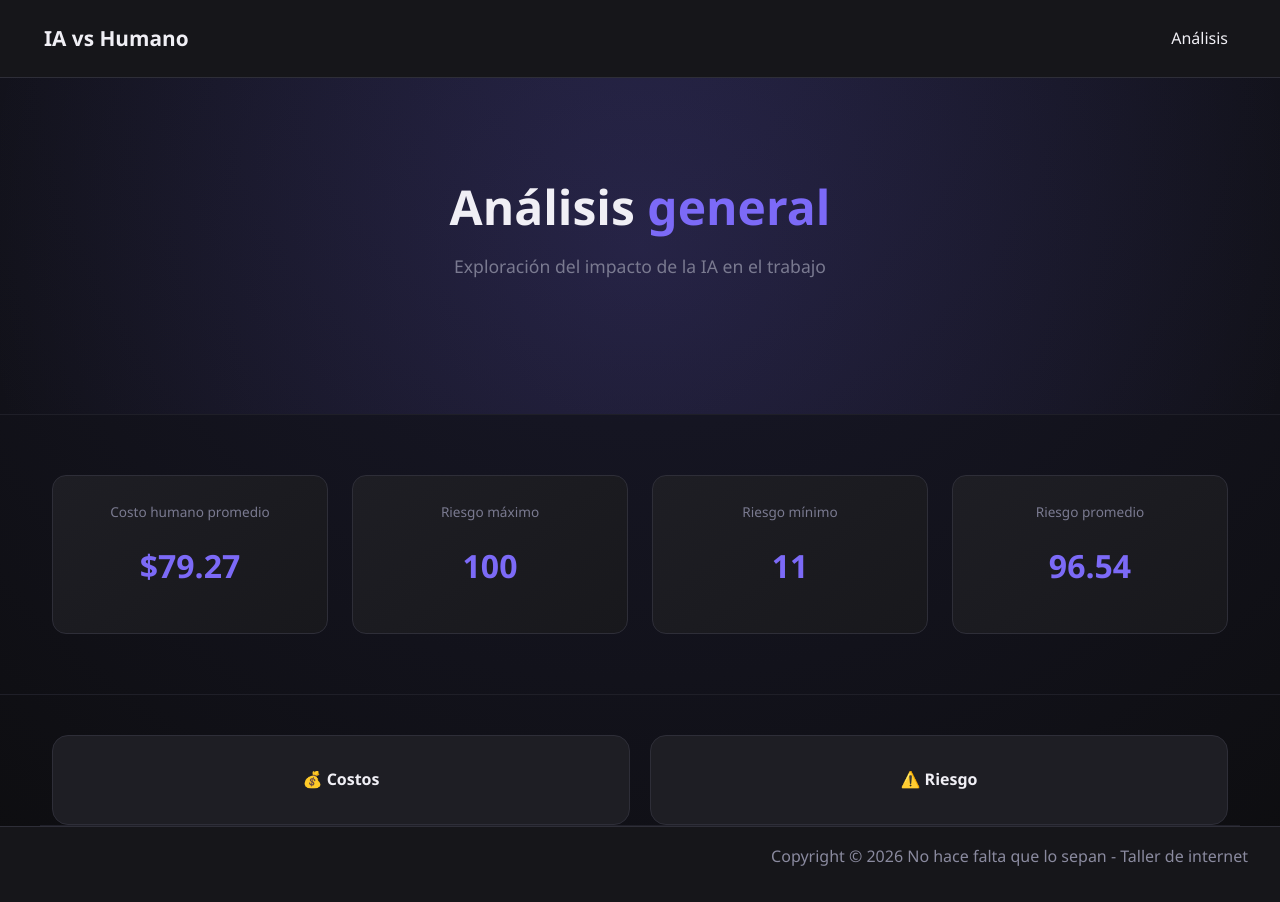
After one commit to matiascena06/repogit, a Flask app: page /analisis in a window 1280 px wide. The commit adds this page. Run offline with Flask 3, Linux system fonts and the light colour scheme; data comes from the database, SQL or seed files in the repository.

Commit message:
htmls y css

```diff
--- a/app.py
+++ b/app.py
@@ -12,6 +12,7 @@ app = Flask(__name__)
 BASE_DIR = os.path.dirname(os.path.abspath(__file__))
 STATIC_DIR = os.path.join(BASE_DIR, 'static')
 db_path = os.path.join(BASE_DIR, 'instance', 'database.db')
+
 
 def init_db():
     conn = sqlite3.connect(db_path)
@@ -46,124 +47,79 @@ def obtener_df():
     industrias = ['government', 'healthcare', 'mlops', 'education', 'legal', 'finance']
     return df[df['Industry'].isin(industrias)]
 
+
 def generar_graficos():
     df = obtener_df()
     if df.empty:
         return
 
+    plt.figure()
     scatter = plt.scatter(
         df['Human_Labor_Cost_hr'],
         df['Agent_Labor_Equivalent_Cost'],
-        s=df['Automation_Risk_Index'] * 1,
+        s=df['Automation_Risk_Index'] * 5,
         c=df['Automation_Risk_Index'],
         cmap='coolwarm',
         alpha=0.7
     )
-    plt.colorbar(scatter, label='Riesgo de automatización')
-    plt.title("Costo humano vs IA (tamaño y color = riesgo)")
-    plt.xlabel("Costo humano/hr")
-    plt.ylabel("Costo IA")
-
+    plt.colorbar(scatter)
+    plt.title("Costo humano vs IA")
     plt.savefig(os.path.join(STATIC_DIR, 'g1.png'))
     plt.close()
 
-    low  = df[df["Regulatory_Moat"] == "Low"]["AI_Augmentation_Factor"].values
-    med  = df[df["Regulatory_Moat"] == "Med"]["AI_Augmentation_Factor"].values
-    high = df[df["Regulatory_Moat"] == "High"]["AI_Augmentation_Factor"].values
-
-    pivot_df = df.groupby(['Industry', 'Regulatory_Moat']).size().unstack(fill_value=0)
-    pivot_df['Total'] = pivot_df.sum(axis=1)
-    pivot_df = pivot_df.sort_values(by='Total', ascending=False).drop(columns='Total')
-    pivot_df = pivot_df[['Low', 'Med', 'High']]
-    plt.figure(figsize=(14, 8))
-    pivot_df.plot(kind='bar', stacked=True, color=['#7dd3e7', '#7b68ee', '#e67e35'], ax=plt.gca(), edgecolor='white', linewidth=0.5)
-    plt.xticks(rotation=45, ha='right')
-    plt.show()
-    plt.savefig(os.path.join(STATIC_DIR, 'g2.png'))
+    plt.figure()
+    df.groupby('Industry')['Inference_Cost_2026'].mean().plot(kind='barh')
+    plt.title("Costo IA por industria")
+    plt.savefig(os.path.join(STATIC_DIR, 'g3.png'))
     plt.close()
 
-    plt.figure(figsize=(10,6))
-    sns.scatterplot(
-        data=df,
-        x='Substitution_Elasticity',
-        y='Automation_Risk_Index',
-        hue='Industry',
-        palette="Set2",
-        s=100,
-        alpha=0.7
-    )
-    plt.title("Elasticidad de sustitución vs Riesgo de automatización")
-    plt.xlabel("Elasticidad de sustitución")
-    plt.ylabel("Riesgo de automatización")
-    plt.legend(title='Industria', bbox_to_anchor=(1.05, 1), loc='upper left')
-    plt.grid(True, linestyle='--', alpha=0.5)
-    plt.savefig(os.path.join(STATIC_DIR, 'g3.png'), bbox_inches='tight')
+    plt.figure()
+    sns.violinplot(data=df, x='Industry', y='Substitution_Year_Est')
+    plt.xticks(rotation=45)
+    plt.savefig(os.path.join(STATIC_DIR, 'g4.png'))
     plt.close()
 
-    plt.figure(figsize=(10,6))
-    plt.gca().set_axisbelow(True)
-
-    df_violin = df.dropna(subset=['Substitution_Year_Est', 'Industry'])
-
-    sns.violinplot(
-        data=df_violin,
-        x='Industry',
-        y='Substitution_Year_Est',
-        palette="coolwarm",
-        inner="quartile"
-    )
-
-    plt.title("Distribución de años de sustitución por industria")
-    plt.xlabel("Industria")
-    plt.ylabel("Año estimado de sustitución")
-    plt.xticks(rotation=45, ha='right')
-    plt.grid(axis='y', linestyle='-', alpha=0.5)
-    plt.savefig(os.path.join(STATIC_DIR, 'g4.png'), bbox_inches='tight')
+    plt.figure()
+    df.groupby('Industry')['Automation_Risk_Index'].mean().plot(kind='bar')
+    plt.title("Riesgo por industria")
+    plt.savefig(os.path.join(STATIC_DIR, 'g5.png'))
     plt.close()
-
-    industry_impact = df.groupby('Industry')['AI_Augmentation_Factor'].mean().sort_values(ascending=False).reset_index()
-
-    plt.figure(figsize=(12, 7))
-    sns.set_theme(style="whitegrid")
-
-    barplot = sns.barplot(
-        data=industry_impact,
-        x='AI_Augmentation_Factor',
-        y='Industry',
-        palette='magma'
-    )
-
-    for index, value in enumerate(industry_impact['AI_Augmentation_Factor']):
-        plt.text(value + 0.01, index, f'{value:.2f}', va='center', fontweight='bold')
-
-    plt.title('Ranking de Impacto: Potencial de IA promedio por Industria', fontsize=15, fontweight='bold')
-    plt.xlabel('Factor de Aumentación Promedio (0 a 1)', fontsize=12)
-    plt.ylabel('Industria', fontsize=12)
-    plt.xlim(0, 1.1)
-
-    plt.tight_layout()
-    plt.savefig(os.path.join(STATIC_DIR, 'g5.png'), bbox_inches='tight')
-    plt.close()
-
 
 
 @app.route('/')
 def index():
     return render_template('index.html')
 
-@app.route('/graficos')
-def graficos():
-    conn = sqlite3.connect(db_path)
-    df = pd.read_sql_query("SELECT * FROM registros LIMIT 10", conn)
-    conn.close()
-    stats = {
-        'promedio_costo_humano': round(df['Human_Labor_Cost_hr'].mean(), 2),
-        'maximo_riesgo': round(df['Automation_Risk_Index'].max(), 2),
-        'minimo_riesgo': round(df['Automation_Risk_Index'].min(), 2),
-        'promedio_riesgo': round(df['Automation_Risk_Index'].mean(), 2),
-    }
 
-    return render_template('graficos.html', stats=stats)
+@app.route('/analisis')
+def analisis():
+    try:
+        conn = sqlite3.connect(db_path)
+        df = pd.read_sql_query("SELECT * FROM registros", conn)
+        conn.close()
+
+        stats = {
+            'promedio_costo_humano': round(df['Human_Labor_Cost_hr'].mean(), 2),
+            'maximo_riesgo': round(df['Automation_Risk_Index'].max(), 2),
+            'minimo_riesgo': round(df['Automation_Risk_Index'].min(), 2),
+            'promedio_riesgo': round(df['Automation_Risk_Index'].mean(), 2),
+        }
+
+        return render_template('analisis.html', stats=stats)
+
+    except Exception as e:
+        return f"Error en analisis: {e}"
+
+
+@app.route('/costos')
+def costos():
+    return render_template('costos.html')
+
+
+@app.route('/riesgo')
+def riesgo():
+    return render_template('riesgo.html')
+
 
 if __name__ == '__main__':
     init_db()
--- a/static/style.css
+++ b/static/style.css
@@ -1,5 +1,5 @@
 body {
-    background: #0d0d0f;
+    background: radial-gradient(circle at top, #1a1a2e, #0d0d0f);
     color: #f0eff5;
     font-family: 'Segoe UI', sans-serif;
     font-size: 16px;
@@ -22,8 +22,8 @@ body {
 }
 
 .nav-link {
-        color: #7a7a90 !important;
-        transition: color 0.2s;
+    color: #7a7a90 !important;
+    transition: color 0.2s;
 }
 
 .nav-link:hover,
@@ -31,23 +31,10 @@ body {
     color: #f0eff5 !important;
 }
 
-.dropdown-menu {
-    background: #1e1e24;
-    border: 1px solid #2e2e38;
-}
-
-.dropdown-item {
-    color: #7a7a90;
-}
-
-.dropdown-item:hover {
-    background: #2e2e38;
-    color: #f0eff5;
-}
-
 #header {
     padding: 100px 2rem;
     text-align: center;
+    background: radial-gradient(circle, rgba(124,106,247,0.15), transparent);
 }
 
 .container-header h1 {
@@ -73,13 +60,12 @@ body {
     border-radius: 2rem;
     text-decoration: none;
     font-weight: 600;
-    transition: background 0.2s;
-    display: inline-block;
+    transition: all 0.2s ease;
 }
 
 .btn-principal:hover {
     background: #6353d4;
-    color: #fff;
+    transform: translateY(-2px);
 }
 
 #team {
@@ -91,7 +77,6 @@ body {
     font-size: 2rem;
     font-weight: 700;
     margin-bottom: 2.5rem;
-    color: #f0eff5;
 }
 
 .container-members {
@@ -105,7 +90,6 @@ body {
     display: flex;
     flex-direction: column;
     align-items: center;
-    gap: 0.75rem;
 }
 
 .avatar {
@@ -118,14 +102,83 @@ body {
     align-items: center;
     justify-content: center;
     color: #7c6af7;
-    font-size: 0.85rem;
-    font-weight: 600;
 }
 
-.team-members p {
-    color: #f0eff5;
-    font-weight: 500;
-    margin: 0;
+#stats {
+    padding: 60px 2rem;
+}
+
+.stats-grid {
+    display: grid;
+    grid-template-columns: repeat(auto-fit, minmax(200px, 1fr));
+    gap: 1.5rem;
+}
+
+.stat-card {
+    background: linear-gradient(145deg, #1e1e24, #18181c);
+    border: 1px solid #2e2e38;
+    border-radius: 14px;
+    padding: 1.5rem;
+    text-align: center;
+    transition: all 0.25s ease;
+}
+
+.stat-card:hover {
+    transform: translateY(-4px);
+    border-color: #7c6af7;
+    box-shadow: 0 10px 25px rgba(124,106,247,0.2);
+}
+
+.stat-label {
+    color: #7a7a90;
+    font-size: 0.85rem;
+}
+
+.stat-valor {
+    color: #7c6af7;
+    font-size: 2rem;
+    font-weight: 700;
+}
+
+.graficos-grid {
+    display: grid;
+    grid-template-columns: repeat(auto-fit, minmax(320px, 1fr));
+    gap: 2rem;
+    padding: 2rem 0;
+}
+
+.grafico-card {
+    background: rgba(30, 30, 36, 0.7);
+    border: 1px solid #2e2e38;
+    border-radius: 16px;
+    padding: 1.5rem;
+    text-align: center;
+    backdrop-filter: blur(10px);
+    transition: all 0.25s ease;
+}
+
+.grafico-card:hover {
+    transform: translateY(-6px);
+    box-shadow: 0 15px 40px rgba(0,0,0,0.6);
+}
+
+.grafico-card h3 {
+    color: #7c6af7;
+    margin-bottom: 1rem;
+    font-size: 1rem;
+    text-shadow: 0 0 8px rgba(124, 106, 247, 0.4);
+}
+
+.grafico-card img {
+    width: 100%;
+    border-radius: 10px;
+    background: white;
+    padding: 8px;
+    transition: transform 0.3s ease;
+}
+
+.grafico-card:hover img {
+    transform: scale(1.02);
 }
 
 footer {
@@ -134,77 +187,48 @@ footer {
     padding: 1rem 2rem;
     text-align: right;
     color: #8a8a9f;
-    font-size: 1rem;
 }
 
-.graficos-grid {
-    display: flex;
-    flex-wrap: wrap;
-    gap: 2rem;
-    justify-content: center;
-    padding: 2rem 0;
+.fade-in {
+    opacity: 0;
+    transform: translateY(20px);
+    animation: fadeIn 0.8s ease forwards;
 }
 
-.grafico-card {
-    background: #1e1e24;
-    border: 1px solid #2e2e38;
-    border-radius: 12px;
-    padding: 1.5rem;
-    text-align: center;
-    width: 45%;
+body.loaded .grafico-card {
+    opacity: 1;
+    transform: translateY(0);
 }
 
-.grafico-card h3 {
-    color: #7c6af7;
-    margin-bottom: 1rem;
-    font-size: 1rem;
+section {
+    border-bottom: 1px solid #1f1f28;
 }
 
-.grafico-card img {
-    width: 100%;
-    border-radius: 8px;
-}
-#stats {
-    padding: 60px 2rem;
+.container {
+    max-width: 1200px;
 }
 
-#stats h2 {
-    text-align: center;
-    font-size: 2rem;
-    font-weight: 700;
-    margin-bottom: 2rem;
+.analisis-links {
+    display: grid;
+    grid-template-columns: repeat(auto-fit, minmax(200px, 1fr));
+    gap: 20px;
+    margin-top: 40px;
 }
 
-.stats-grid {
-    display: flex;
-    justify-content: center;
-    gap: 1.5rem;
-    flex-wrap: wrap;
+.card-link {
+    background: #1e1e24;
+    padding: 30px;
+    border-radius: 16px;
+    text-align: center;
+    text-decoration: none;
+    color: #f0eff5;
+    font-weight: 600;
+    transition: all 0.25s ease;
+    border: 1px solid #2e2e38;
 }
 
-.stat-card {
-    background: #1e1e24;
-    border: 1px solid #2e2e38;
-    border-radius: 12px;
-    padding: 1.5rem 2rem;
-    text-align: center;
-    min-width: 180px;
-    transition: border-color 0.2s;
+.card-link:hover {
+    transform: translateY(-5px);
+    border-color: #7c6af7;
+    box-shadow: 0 10px 30px rgba(124,106,247,0.3);
 }
-
-.stat-card:hover {
-    border-color: #7c6af7;
-}
-
-.stat-label {
-    color: #7a7a90;
-    font-size: 0.85rem;
-    margin-bottom: 0.5rem;
-}
-
-.stat-valor {
-    color: #7c6af7;
-    font-size: 2rem;
-    font-weight: 700;
-    margin: 0;
-}
--- /dev/null
+++ b/templates/analisis.html
@@ -0,0 +1,61 @@
+<!DOCTYPE html>
+<html lang="es">
+<head>
+    <title>Análisis</title>
+    <link href="https://cdn.jsdelivr.net/npm/bootstrap@5.3.8/dist/css/bootstrap.min.css" rel="stylesheet">
+    <link rel="stylesheet" href="{{ url_for('static', filename='style.css') }}">
+</head>
+<body>
+
+<nav class="navbar navbar-expand-lg">
+    <div class="container-fluid">
+        <a class="navbar-brand" href="{{ url_for('index') }}">IA vs Humano</a>
+        <div class="navbar-nav">
+            <a class="nav-link active">Análisis</a>
+        </div>
+    </div>
+</nav>
+
+<section id="header">
+    <div class="container-header">
+        <h1>Análisis <span class="result">general</span></h1>
+        <p>Exploración del impacto de la IA en el trabajo</p>
+    </div>
+</section>
+
+<section id="stats">
+    <div class="container">
+        <div class="stats-grid">
+            <div class="stat-card">
+                <p class="stat-label">Costo humano promedio</p>
+                <p class="stat-valor">${{ stats.promedio_costo_humano }}</p>
+            </div>
+            <div class="stat-card">
+                <p class="stat-label">Riesgo máximo</p>
+                <p class="stat-valor">{{ stats.maximo_riesgo }}</p>
+            </div>
+            <div class="stat-card">
+                <p class="stat-label">Riesgo mínimo</p>
+                <p class="stat-valor">{{ stats.minimo_riesgo }}</p>
+            </div>
+            <div class="stat-card">
+                <p class="stat-label">Riesgo promedio</p>
+                <p class="stat-valor">{{ stats.promedio_riesgo }}</p>
+            </div>
+        </div>
+    </div>
+</section>
+
+<section class="container">
+    <div class="analisis-links">
+        <a href="{{ url_for('costos') }}" class="card-link">💰 Costos</a>
+        <a href="{{ url_for('riesgo') }}" class="card-link">⚠️ Riesgo</a>
+    </div>
+</section>
+<footer>
+    <div class="container-footer">
+        <p>Copyright © 2026 No hace falta que lo sepan - Taller de internet</p>
+    </div>
+</footer>
+</body>
+</html>
```
Also changed, not shown: templates/costos.html (added, +55 -0 lines), templates/graficos.html (deleted, +0 -91 lines), templates/index.html (+3 -11 lines), templates/riesgo.html (added, +50 -0 lines), static/g1.png, static/g2.png (deleted), static/g3.png, static/g4.png, static/g5.png.
